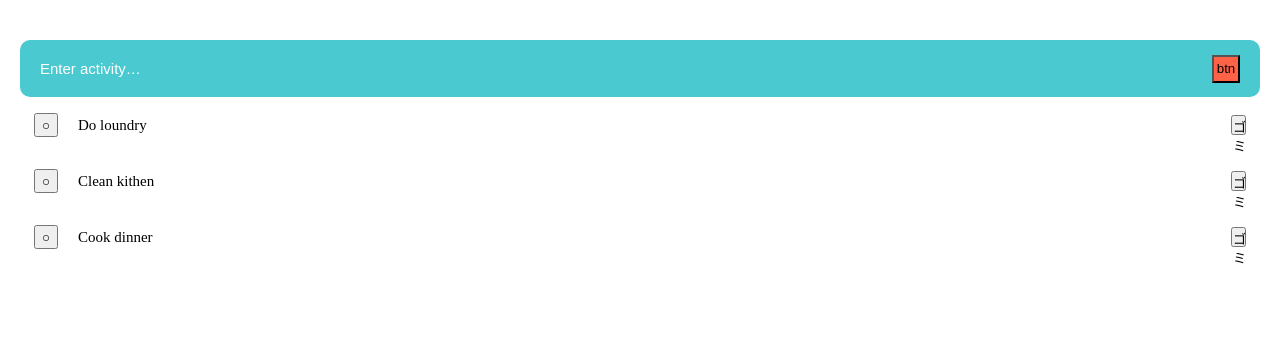
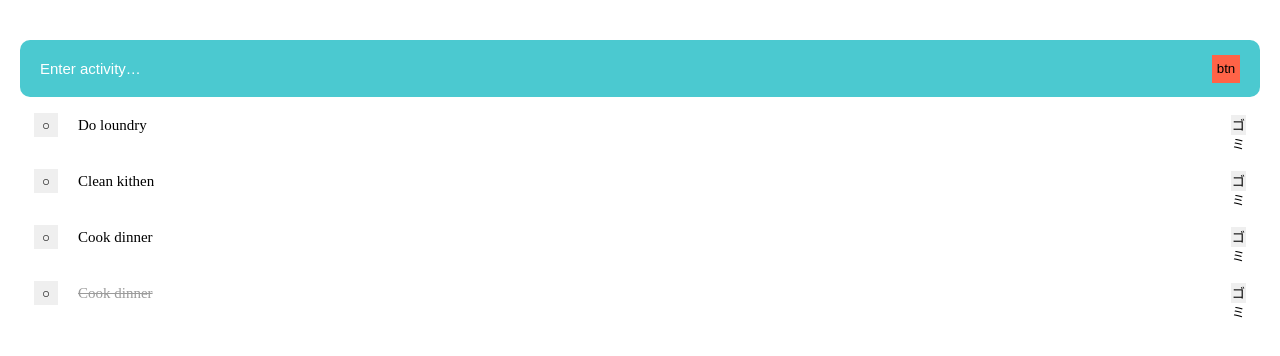
Before and after one commit to otsukayuhi/191020_vue_todo-list, a Vue app: page / in a window 1280 px wide. Shown: the top 356 px of the page. Built offline with nearby package versions, Linux system fonts and the light colour scheme.

Commit message:
山本 : checkedのスタイリング

```diff
--- a/package.json
+++ b/package.json
@@ -21,7 +21,9 @@
     "eslint-plugin-prettier": "^3.1.0",
     "eslint-plugin-vue": "^5.0.0",
     "lint-staged": "^9.4.2",
+    "node-sass": "^4.12.0",
     "prettier": "^1.18.2",
+    "sass-loader": "^8.0.0",
     "vue-template-compiler": "^2.6.10"
   },
   "gitHooks": {
--- a/src/App.vue
+++ b/src/App.vue
@@ -23,7 +23,8 @@ export default {
   list-style: none;
 }
 
-input {
+input,
+button {
   border: 0;
 }
 </style>
--- a/src/components/Todolist.vue
+++ b/src/components/Todolist.vue
@@ -26,6 +26,11 @@
         <p class="todoList_txt">Cook dinner</p>
         <button class="todoList_delete">ゴミ</button>
       </li>
+      <li class="todoList_item -checked">
+        <button class="todoList_check">○</button>
+        <p class="todoList_txt">Cook dinner</p>
+        <button class="todoList_delete">ゴミ</button>
+      </li>
     </ul>
   </div>
 </template>
@@ -37,7 +42,7 @@ export default {
 </script>
 
 <!-- Add "scoped" attribute to limit CSS to this component only -->
-<style scoped>
+<style scoped lang="scss">
 .template-inner {
   padding: 40px 20px;
 }
@@ -82,17 +87,28 @@ export default {
   justify-content: space-between;
   align-items: center;
   padding: 16px 14px;
+  // &.-checked{
+  //   display: none;
+
+  // }
 }
 
 .todoList_check {
   width: 24px;
   height: 24px;
+
+  .todoList_item.-checked & {
+  }
 }
 
 .todoList_txt {
   flex: 1;
   padding: 0 20px;
   font-size: 15px;
+  .todoList_item.-checked & {
+    color: #9b9b9b;
+    text-decoration: line-through;
+  }
 }
 
 .todoList_delete {
```
Also changed, not shown: 1 other file (tests, documents, lock files or other folders).
